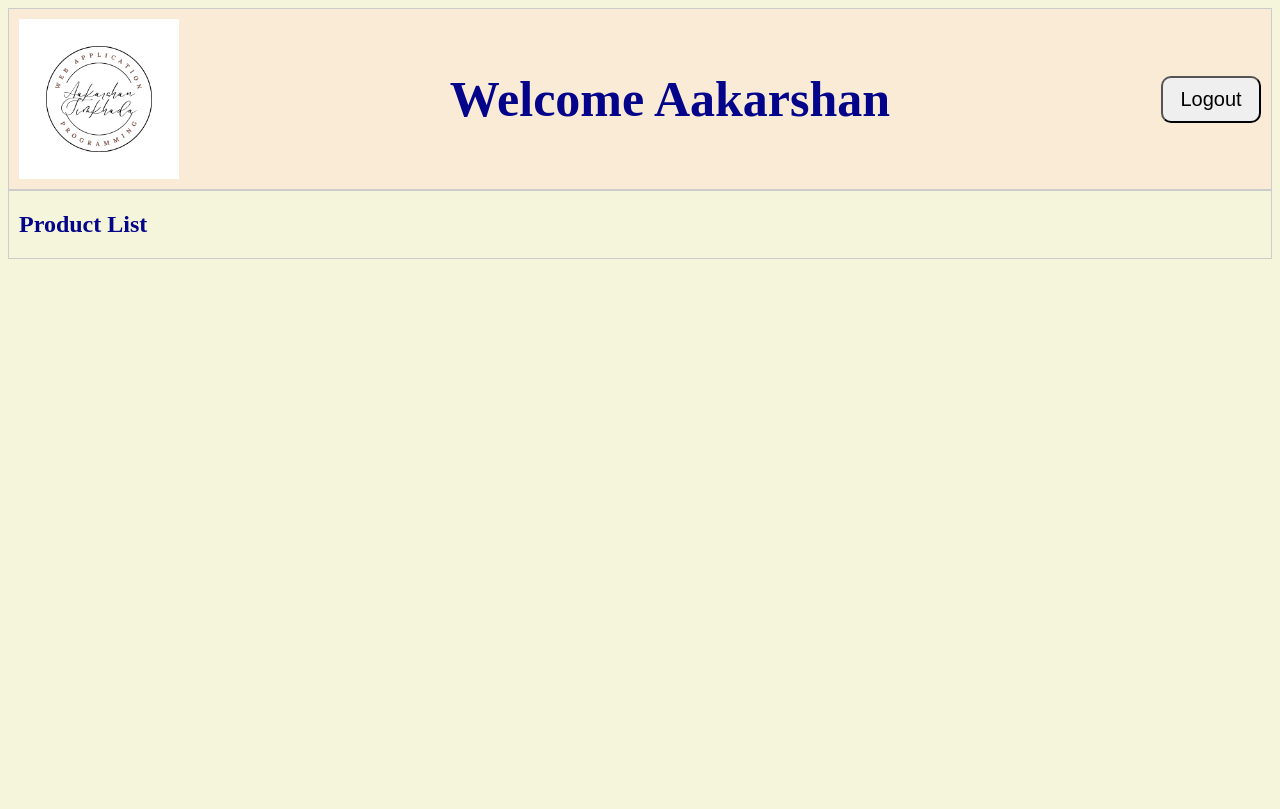
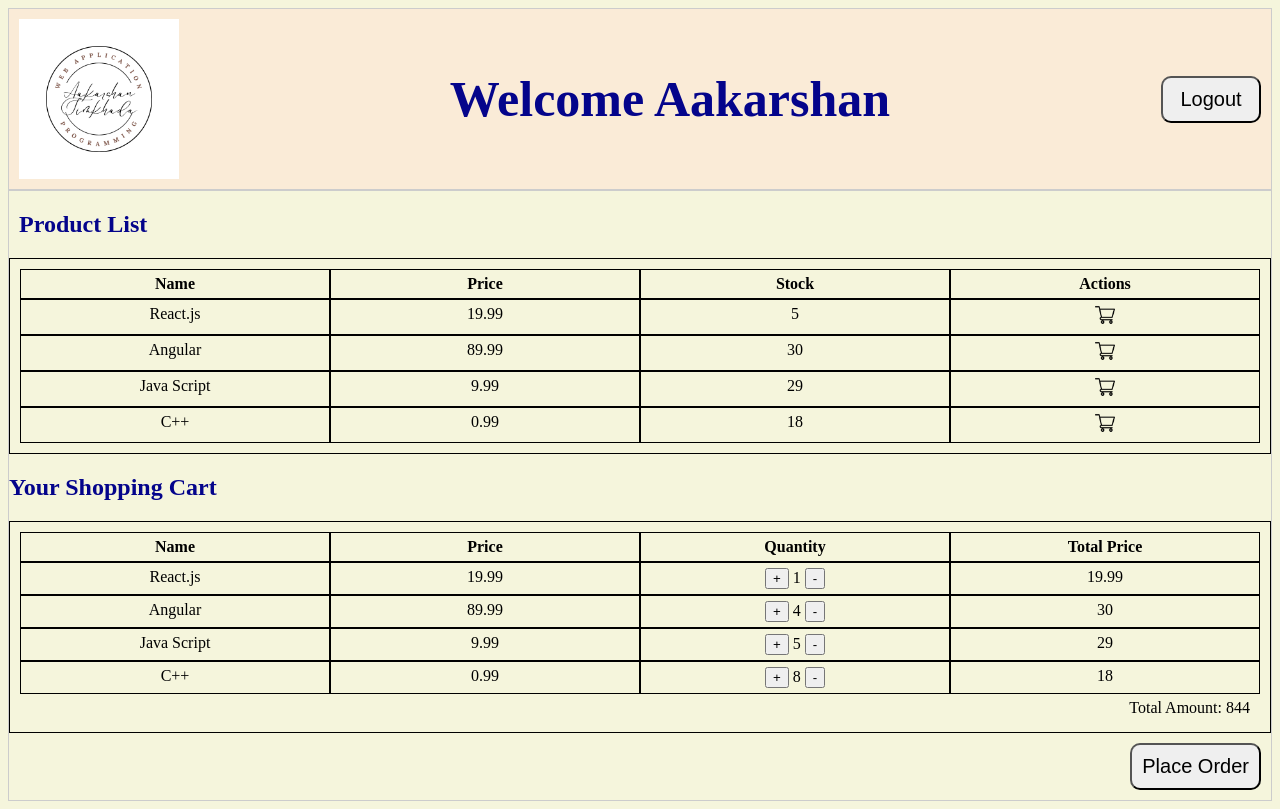
Before and after one commit to Aakartion/WAPCourse, a plain HTML site: page pages/lab3/welcome.html in a window 1280 px wide. Drawn offline with Linux system fonts and the light colour scheme.

Commit message:
Table is created with shopping cart icon and Place holder button is also added

```diff
--- a/css/Lab2/styleme.css
+++ b/css/Lab2/styleme.css
@@ -38,12 +38,13 @@ h2{
     width: auto;
 }
 
-.LogoutButton{
+.logoutButton{
     border-radius: 10px;
     height: auto;
     width: 100px;
     padding: 10px;
     font-size: 20px;
+    cursor: pointer;
 }
 
 .productListContainer{
@@ -53,3 +54,68 @@ h2{
 #productList{
     padding-left: 10px;
 }
+
+.shoppingTable{
+    display: flex;
+    flex-direction: column;
+    border: 1px solid #000;
+    width: auto;
+    margin: auto;
+    padding: 10px;
+
+}
+
+.rowTitle{
+    display: flex;
+    font-weight: bold;
+}
+
+.row{
+    display: flex;
+}
+
+.cell{
+    flex:1;
+    padding: 5px;
+    text-align: center;
+    border: 1px solid #000;
+}
+
+.cell img{
+    height: auto;
+    width: 20px;
+}
+
+.cell button{
+    display: inline;
+    cursor: pointer;
+}
+
+.cell div{
+    display: inline;
+}
+
+.totalAmount{
+    flex: 1;
+    padding: 5px;
+    text-align: right;
+    margin-right: 5px;
+}
+
+
+
+ .buttonDiv{
+    display: flex;
+    justify-content: flex-end;
+}
+
+.placeOrderButton{
+    margin: 10px;
+    display: flex;
+    border-radius: 10px;
+    height: auto;
+    width: auto;
+    padding: 10px;
+    font-size: 20px;
+    cursor: pointer;
+}
--- a/pages/lab3/welcome.html
+++ b/pages/lab3/welcome.html
@@ -10,10 +10,82 @@
     <div class="welcomeContainer">
         <img class="myLogo" src="./../../assets/images/Lab3/Aakarshan Simkhada.png" alt="myLogo">
         <h1>Welcome Aakarshan</h1>
-        <button class="LogoutButton">Logout</button>
+        <button class="logoutButton">Logout</button>
     </div>
     <div class="productListContainer">
         <h2 id="productList">Product List</h2>
+        <div class="shoppingTable">
+            <div class="rowTitle">
+                <div class="cell">Name</div>
+                <div class="cell">Price</div>
+                <div class="cell">Stock</div>
+                <div class="cell">Actions</div>
+            </div>
+            <div class="row">
+                <div class="cell">React.js</div>
+                <div class="cell">19.99</div>
+                <div class="cell">5</div>
+                <div class="cell"><img src="./../../assets/images/Lab3/shoppingCart.png" alt="shoppingCartIcon"></div>
+            </div>
+            <div class="row">
+                <div class="cell">Angular</div>
+                <div class="cell">89.99</div>
+                <div class="cell">30</div>
+                <div class="cell"><img src="./../../assets/images/Lab3/shoppingCart.png" alt="shoppingCartIcon"></div>
+            </div>
+            <div class="row">
+                <div class="cell">Java Script</div>
+                <div class="cell">9.99</div>
+                <div class="cell">29</div>
+                <div class="cell"><img src="./../../assets/images/Lab3/shoppingCart.png" alt="shoppingCartIcon"></div>
+            </div>
+            <div class="row">
+                <div class="cell">C++</div>
+                <div class="cell">0.99</div>
+                <div class="cell">18</div>
+                <div class="cell"><img src="./../../assets/images/Lab3/shoppingCart.png" alt="shoppingCartIcon"></div>
+            </div>
+        </div>
+
+        <h2>Your Shopping Cart</h2>
+        <div class="shoppingTable">
+            <div class="rowTitle">
+                <div class="cell">Name</div>
+                <div class="cell">Price</div>
+                <div class="cell">Quantity</div>
+                <div class="cell">Total Price</div>
+            </div>
+            <div class="row">
+                <div class="cell">React.js</div>
+                <div class="cell">19.99</div>
+                <div class="cell"><button>+</button> <div>1</div> <button>-</button></div>
+                <div class="cell">19.99</div>
+            </div>
+            <div class="row">
+                <div class="cell">Angular</div>
+                <div class="cell">89.99</div>
+                <div class="cell"><button>+</button> <div>4</div> <button>-</button></div>
+                <div class="cell">30</div>
+            </div>
+            <div class="row">
+                <div class="cell">Java Script</div>
+                <div class="cell">9.99</div>
+                <div class="cell"><button>+</button> <div>5</div> <button>-</button></div>
+                <div class="cell">29</div>
+            </div>
+            <div class="row">
+                <div class="cell">C++</div>
+                <div class="cell">0.99</div>
+                <div class="cell"><button>+</button> <div>8</div> <button>-</button></div>
+                <div class="cell">18</div>
+            </div>
+            <div class="row">
+                <div class="totalAmount">Total Amount: 844</div>
+            </div>
+        </div>
+        <div class="buttonDiv">
+            <button class="placeOrderButton">Place Order</button>
+        </div>
 
     </div>
 </body>
```
Also changed, not shown: assets/images/Lab3/shoppingCart.png (added).
